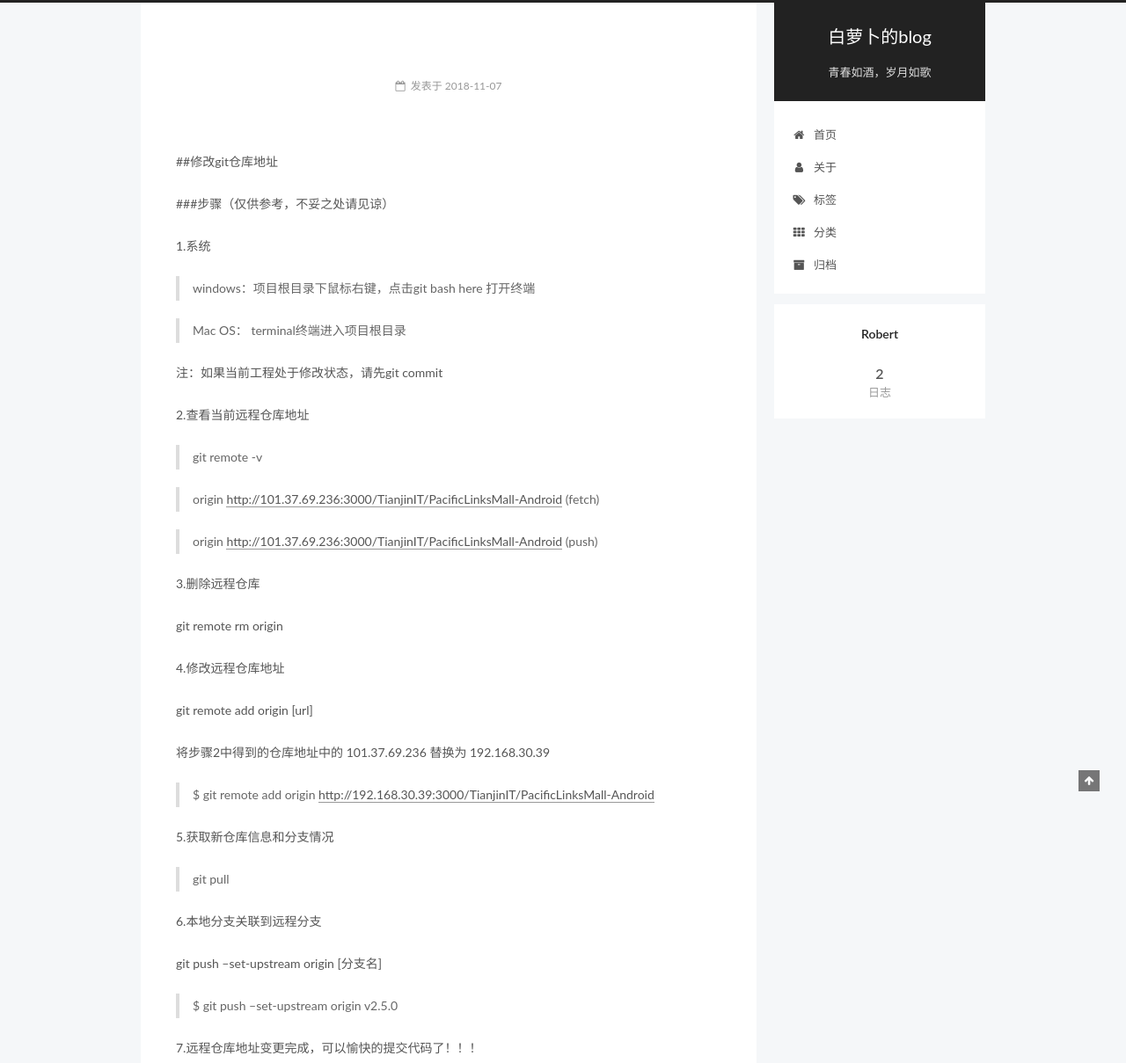
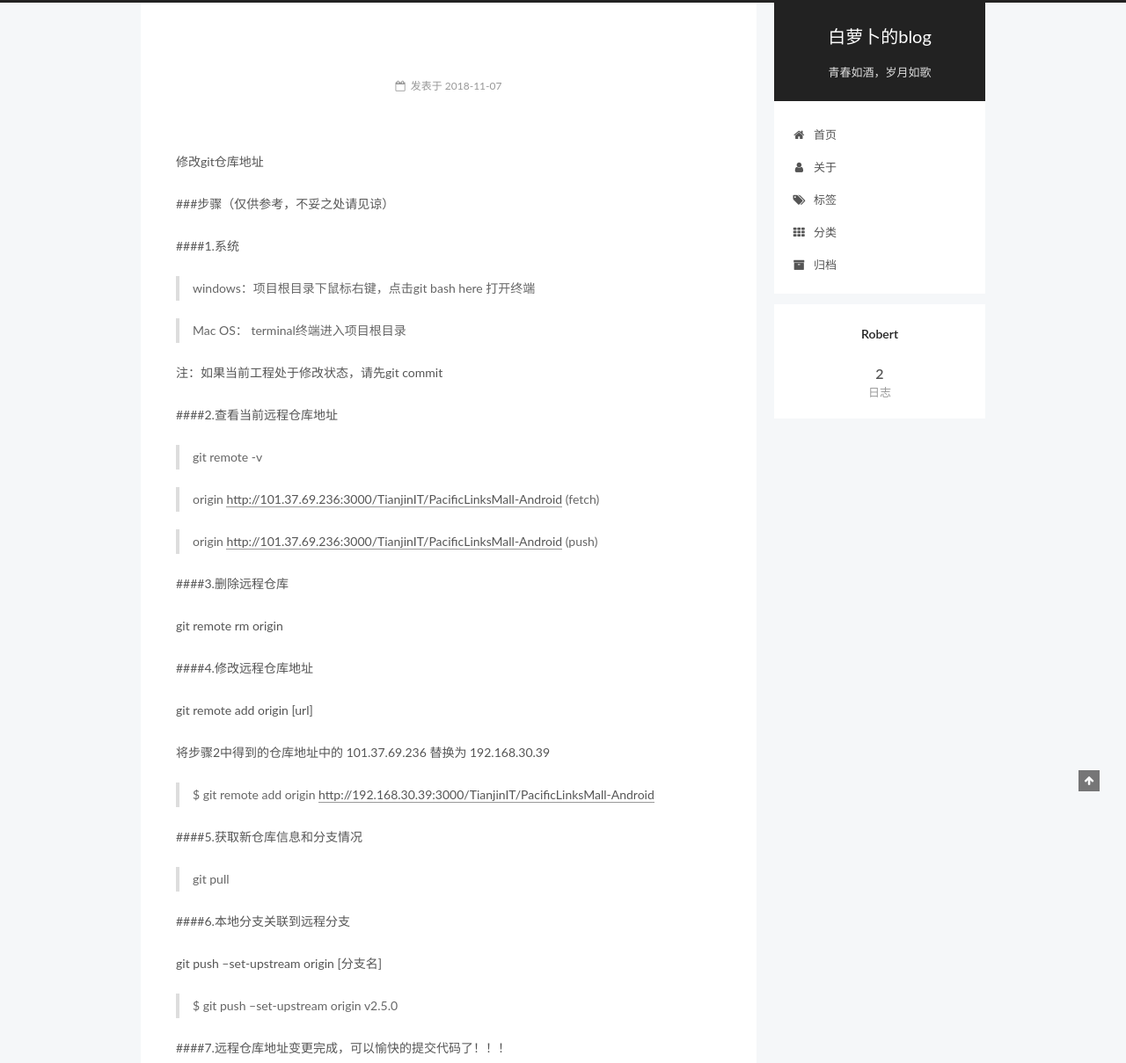
Before and after one commit to WhiteRobert/WhiteRobert.github.io, a plain HTML site: page 2018/11/07/Git仓库地址变更/index.html in a window 1280 px wide. Shown: the top 1209 px of the page at 88% size. Drawn offline with Linux system fonts and the light colour scheme.

Commit message:
Site updated: 2018-11-07 15:01:53

```diff
--- a/2018/11/07/Git仓库地址变更/index.html
+++ b/2018/11/07/Git仓库地址变更/index.html
@@ -79,17 +79,17 @@
 
 
 
-<meta name="description" content="##修改git仓库地址 ###步骤（仅供参考，不妥之处请见谅） 1.系统  windows：项目根目录下鼠标右键，点击git bash here 打开终端   Mac OS： terminal终端进入项目根目录  注：如果当前工程处于修改状态，请先git commit 2.查看当前远程仓库地址    git remote -v   origin  http://101.37.69.236:3000">
+<meta name="description" content="修改git仓库地址 ###步骤（仅供参考，不妥之处请见谅） ####1.系统  windows：项目根目录下鼠标右键，点击git bash here 打开终端   Mac OS： terminal终端进入项目根目录  注：如果当前工程处于修改状态，请先git commit ####2.查看当前远程仓库地址    git remote -v   origin  http://101.37.69.23">
 <meta property="og:type" content="article">
 <meta property="og:title" content="白萝卜的blog">
 <meta property="og:url" content="http://yoursite.com/2018/11/07/Git仓库地址变更/index.html">
 <meta property="og:site_name" content="白萝卜的blog">
-<meta property="og:description" content="##修改git仓库地址 ###步骤（仅供参考，不妥之处请见谅） 1.系统  windows：项目根目录下鼠标右键，点击git bash here 打开终端   Mac OS： terminal终端进入项目根目录  注：如果当前工程处于修改状态，请先git commit 2.查看当前远程仓库地址    git remote -v   origin  http://101.37.69.236:3000">
+<meta property="og:description" content="修改git仓库地址 ###步骤（仅供参考，不妥之处请见谅） ####1.系统  windows：项目根目录下鼠标右键，点击git bash here 打开终端   Mac OS： terminal终端进入项目根目录  注：如果当前工程处于修改状态，请先git commit ####2.查看当前远程仓库地址    git remote -v   origin  http://101.37.69.23">
 <meta property="og:locale" content="zh-Hans">
-<meta property="og:updated_time" content="2018-11-07T06:40:51.747Z">
+<meta property="og:updated_time" content="2018-11-07T07:01:27.713Z">
 <meta name="twitter:card" content="summary">
 <meta name="twitter:title" content="白萝卜的blog">
-<meta name="twitter:description" content="##修改git仓库地址 ###步骤（仅供参考，不妥之处请见谅） 1.系统  windows：项目根目录下鼠标右键，点击git bash here 打开终端   Mac OS： terminal终端进入项目根目录  注：如果当前工程处于修改状态，请先git commit 2.查看当前远程仓库地址    git remote -v   origin  http://101.37.69.236:3000">
+<meta name="twitter:description" content="修改git仓库地址 ###步骤（仅供参考，不妥之处请见谅） ####1.系统  windows：项目根目录下鼠标右键，点击git bash here 打开终端   Mac OS： terminal终端进入项目根目录  注：如果当前工程处于修改状态，请先git commit ####2.查看当前远程仓库地址    git remote -v   origin  http://101.37.69.23">
 
 
 
@@ -329,9 +329,9 @@
 
 
 
-        <p>##修改git仓库地址</p>
+        <p>修改git仓库地址</p>
 <p>###步骤（仅供参考，不妥之处请见谅）</p>
-<p>1.系统</p>
+<p>####1.系统</p>
 <blockquote>
 <p>windows：项目根目录下鼠标右键，点击git bash here 打开终端</p>
 </blockquote>
@@ -339,7 +339,7 @@
 <p>Mac OS： terminal终端进入项目根目录</p>
 </blockquote>
 <p>注：如果当前工程处于修改状态，请先git commit</p>
-<p>2.查看当前远程仓库地址  </p>
+<p>####2.查看当前远程仓库地址  </p>
 <blockquote>
 <p>git remote -v</p>
 </blockquote>
@@ -349,24 +349,24 @@
 <blockquote>
 <p>origin  <a href="http://101.37.69.236:3000/TianjinIT/PacificLinksMall-Android" target="_blank" rel="noopener">http://101.37.69.236:3000/TianjinIT/PacificLinksMall-Android</a> (push)</p>
 </blockquote>
-<p>3.删除远程仓库</p>
+<p>####3.删除远程仓库</p>
 <p>git remote rm origin </p>
-<p>4.修改远程仓库地址  </p>
+<p>####4.修改远程仓库地址  </p>
 <p>git remote add origin [url]</p>
 <p>将步骤2中得到的仓库地址中的 101.37.69.236 替换为 192.168.30.39</p>
 <blockquote>
 <p>$ git remote add origin <a href="http://192.168.30.39:3000/TianjinIT/PacificLinksMall-Android" target="_blank" rel="noopener">http://192.168.30.39:3000/TianjinIT/PacificLinksMall-Android</a></p>
 </blockquote>
-<p>5.获取新仓库信息和分支情况  </p>
+<p>####5.获取新仓库信息和分支情况  </p>
 <blockquote>
 <p>git pull</p>
 </blockquote>
-<p>6.本地分支关联到远程分支</p>
+<p>####6.本地分支关联到远程分支</p>
 <p>git push –set-upstream origin [分支名]</p>
 <blockquote>
 <p>$ git push –set-upstream origin v2.5.0</p>
 </blockquote>
-<p>7.远程仓库地址变更完成，可以愉快的提交代码了！！！   </p>
+<p>####7.远程仓库地址变更完成，可以愉快的提交代码了！！！   </p>
 
 
     </div>
```
Also changed, not shown: 2018/11/07/自定义控件/index.html (+5 -5 lines), index.html (+9 -9 lines).
